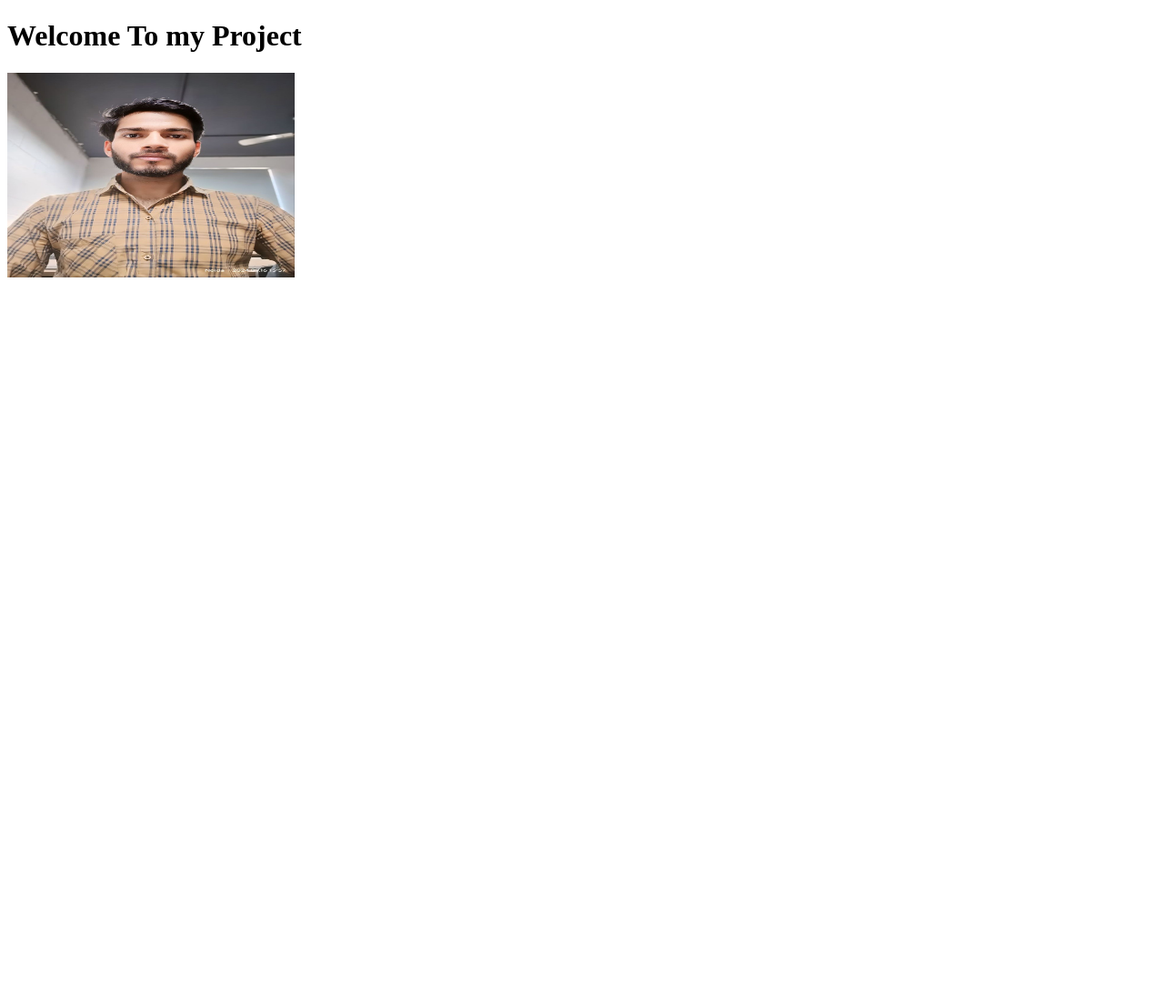
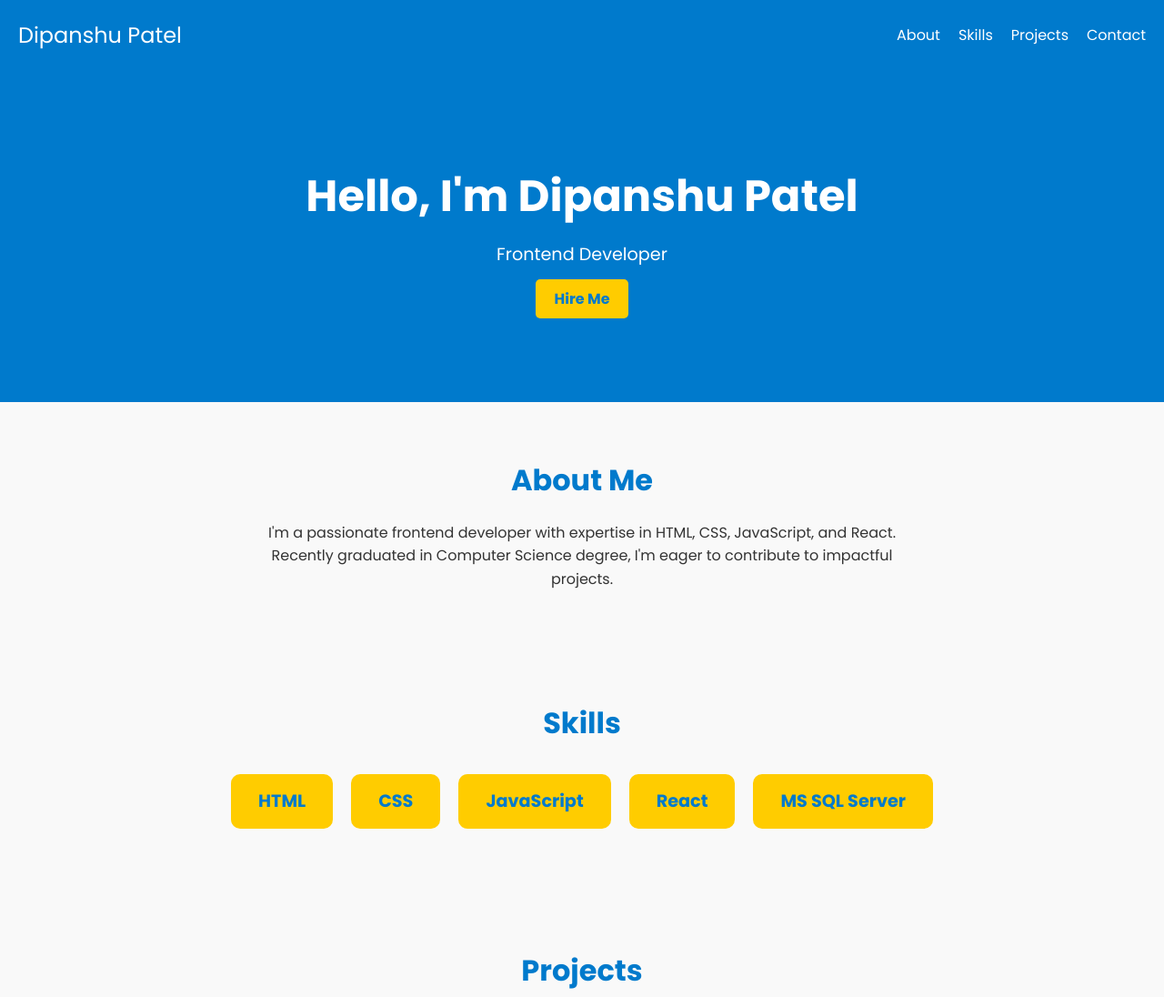
Before and after one commit to pateldipanshu/pateldipanshu.github.io, a plain HTML site: page index.html in a window 1280 px wide. Shown: the top 1096 px of the page at 91% size. Before the commit the page ends 800 px from the top, so only its background shows below. Drawn offline with Linux system fonts and the light colour scheme.

Commit message:
portfolio file add

```diff
--- a/index.html
+++ b/index.html
@@ -1,12 +1,83 @@
 <!DOCTYPE html>
 <html lang="en">
+
 <head>
     <meta charset="UTF-8">
     <meta name="viewport" content="width=device-width, initial-scale=1.0">
-    <title>Document</title>
+    <meta http-equiv="X-UA-Compatible" content="ie=edge">
+    <title>Dipanshu Patel - Portfolio</title>
+    <link rel="stylesheet" href="style.css">
+    <link href="https://fonts.googleapis.com/css2?family=Poppins:wght@400;500;700&display=swap" rel="stylesheet">
 </head>
+
 <body>
-    <h1>Welcome To my Project</h1>
-    <img src="image/myPhoto.jpg" alt="Dipanshu Patel" width="25%" height="225px">
+
+    <!-- Navbar -->
+    <nav>
+        <div class="logo">Dipanshu Patel</div>
+        <ul class="nav-links">
+            <li><a href="#about">About</a></li>
+            <li><a href="#skills">Skills</a></li>
+            <li><a href="#projects">Projects</a></li>
+            <li><a href="#contact">Contact</a></li>
+        </ul>
+    </nav>
+
+    <!-- Hero Section -->
+    <section id="hero">
+        <div class="hero-content">
+            <h1>Hello, I'm Dipanshu Patel</h1>
+            <p>Frontend Developer</p>
+            <a href="#contact" class="btn">Hire Me</a>
+        </div>
+    </section>
+
+    <!-- About Section -->
+    <section id="about" class="section">
+        <h2>About Me</h2>
+        <p>I'm a passionate frontend developer with expertise in HTML, CSS, JavaScript, and React. Recently graduated in
+            Computer Science degree, I'm eager to contribute to impactful projects.</p>
+    </section>
+
+    <!-- Skills Section -->
+    <section id="skills" class="section">
+        <h2>Skills</h2>
+        <div class="skills-container">
+            <div class="skill-card">HTML</div>
+            <div class="skill-card">CSS</div>
+            <div class="skill-card">JavaScript</div>
+            <div class="skill-card">React</div>
+            <div class="skill-card">MS SQL Server</div>
+        </div>
+    </section>
+
+    <!-- Projects Section -->
+    <section id="projects" class="section">
+        <h2>Projects</h2>
+        <div class="project">
+            <h3>Airbnb Clone</h3>
+            <p>A full-stack Airbnb clone developed using MongoDB, Express.js, JavaScript, Node.js, BootStrap, HTML, and
+                CSS. The clone replicates the core functionality of the original platform.This is my college's group
+                project and my contribution was in the front-end technologies.</p>
+        </div>
+        <div class="project">
+            <h3>Myntra Clone (HomePage)</h3>
+            <p>A front-end-only replica of the Myntra website's homepage built using HTML and CSS to simulate the look
+                and feel of the original site.</p>
+        </div>
+    </section>
+
+    <!-- Contact Section -->
+    <section id="contact" class="section">
+        <h2>Contact Me</h2>
+        <p>Email: <a href="mailto:dipanshupatel857@gmail.com">dipanshupatel857@gmail.com</a></p>
+        <p>Phone: (+91) 6388208718</p>
+    </section>
+
+    <footer>
+        <p>&copy; 2024 Dipanshu Patel</p>
+    </footer>
+
 </body>
+
 </html>
--- /dev/null
+++ b/style.css
@@ -0,0 +1,159 @@
+/* General Styles */
+* {
+    margin: 0;
+    padding: 0;
+    box-sizing: border-box;
+}
+
+body {
+    font-family: 'Poppins', sans-serif;
+    line-height: 1.6;
+    background-color: #f9f9f9;
+    color: #333;
+}
+
+/* Navbar */
+nav {
+    display: flex;
+    justify-content: space-between;
+    align-items: center;
+    padding: 20px;
+    background-color: #007acc;
+}
+
+nav .logo {
+    font-size: 1.5em;
+    color: #fff;
+}
+
+nav ul {
+    list-style: none;
+    display: flex;
+}
+
+nav ul li {
+    margin-left: 20px;
+}
+
+nav ul li a {
+    text-decoration: none;
+    color: #fff;
+    font-size: 1em;
+}
+
+nav ul li a:hover {
+    color: #ffcc00;
+}
+
+/* Hero Section */
+#hero {
+    background-color: #007acc;
+    color: white;
+    padding: 100px 20px;
+    text-align: center;
+}
+
+#hero h1 {
+    font-size: 3em;
+    margin-bottom: 10px;
+}
+
+#hero p {
+    font-size: 1.2em;
+    margin-bottom: 20px;
+}
+
+#hero .btn {
+    padding: 10px 20px;
+    background-color: #ffcc00;
+    color: #007acc;
+    text-decoration: none;
+    border-radius: 5px;
+    font-weight: bold;
+}
+
+#hero .btn:hover {
+    background-color: #fff;
+}
+
+/* Sections */
+.section {
+    padding: 60px 20px;
+    text-align: center;
+}
+
+.section h2 {
+    font-size: 2em;
+    margin-bottom: 20px;
+    color: #007acc;
+}
+
+/* About Section */
+#about p {
+    max-width: 700px;
+    margin: 0 auto;
+}
+
+/* Skills Section */
+.skills-container {
+    display: flex;
+    flex-wrap: wrap;
+    justify-content: center;
+}
+
+.skill-card {
+    background-color: #ffcc00;
+    color: #007acc;
+    padding: 15px 30px;
+    margin: 10px;
+    border-radius: 10px;
+    font-weight: bold;
+    font-size: 1.2em;
+    transition: transform 0.3s;
+}
+
+.skill-card:hover {
+    transform: scale(1.1);
+}
+
+/* Projects Section */
+.project {
+    margin-bottom: 30px;
+}
+
+.project h3 {
+    font-size: 1.5em;
+    color: #007acc;
+}
+
+.project p {
+    max-width: 600px;
+    margin: 0 auto;
+}
+
+/* Contact Section */
+#contact p {
+    font-size: 1.1em;
+}
+
+#contact a {
+    color: #007acc;
+    text-decoration: none;
+}
+
+#contact a:hover {
+    color: #ffcc00;
+}
+
+/* Footer */
+footer {
+    background-color: #333;
+    color: #fff;
+    padding: 20px;
+    text-align: center;
+    margin-top: 40px;
+}
+
+footer p {
+    font-size: 0.9em;
+}
```
